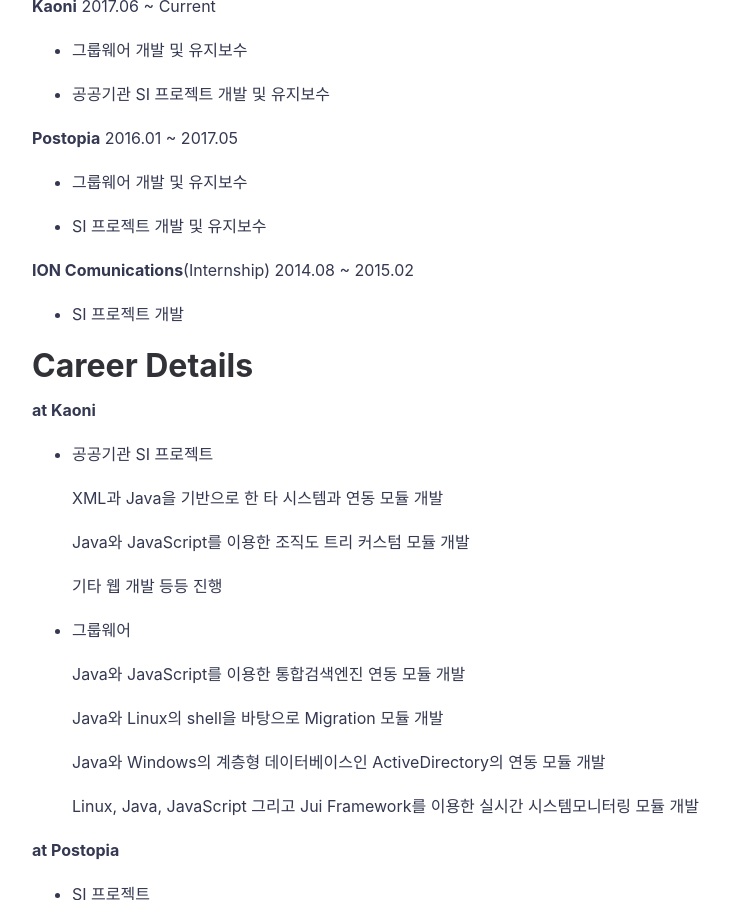
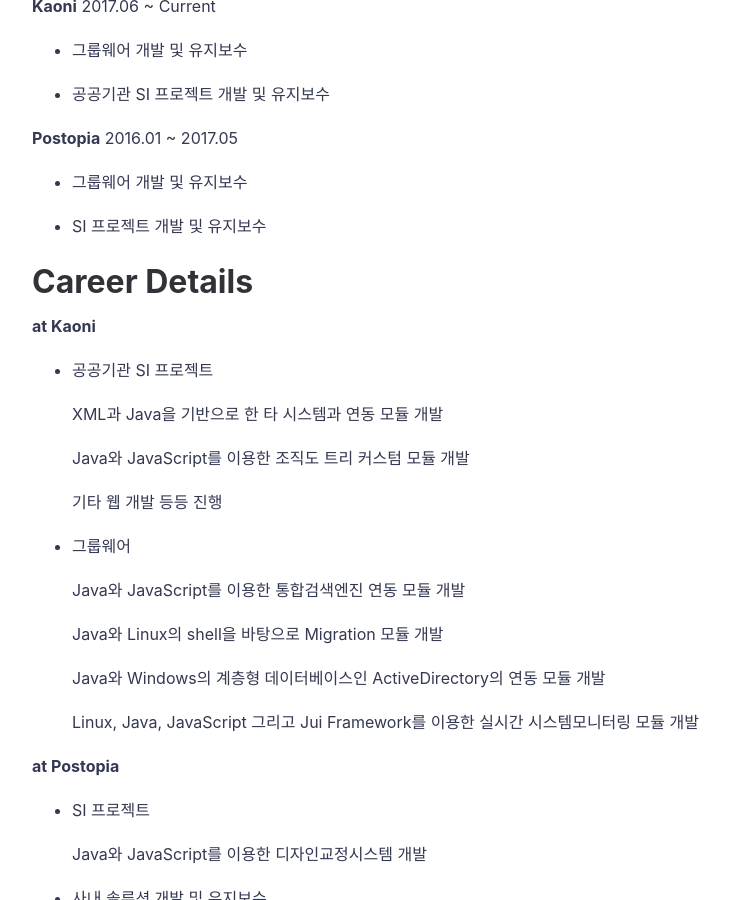
Before and after one commit to jonggyun/jonggyun.github.io, a Jekyll site: the page built from about.md, in a window 1280 px wide and 900 px high, scrolled down 762 px. Shown: the whole window, without its empty margins (188-917 px from the left). Built offline with Jekyll 4.4.1, drawn with Linux system fonts in a browser that asks for light colours.

Commit message:
modify about profile

```diff
--- a/about.md
+++ b/about.md
@@ -38,9 +38,9 @@
 - SI 프로젝트 개발 및 유지보수
 
 
-**ION Comunications**(Internship) 2014.08 ~ 2015.02
+<!-- **ION Comunications**(Internship) 2014.08 ~ 2015.02
 
-- SI 프로젝트 개발
+- SI 프로젝트 개발 -->
 
 
 Career Details
```
